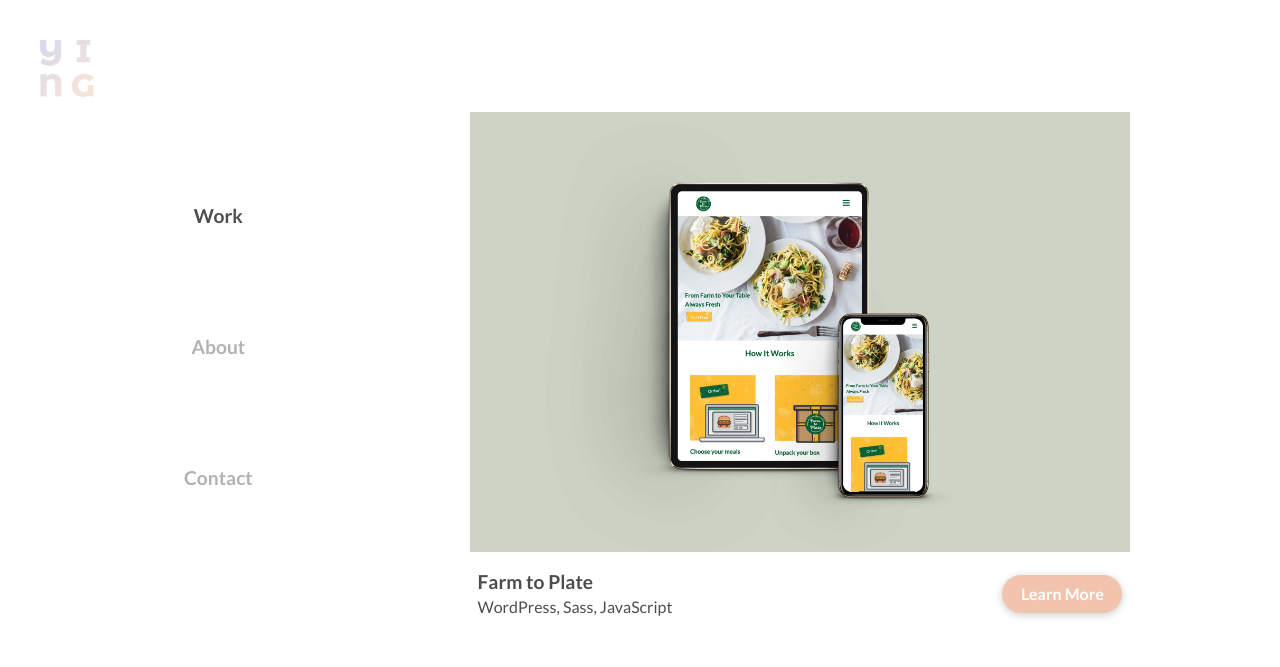
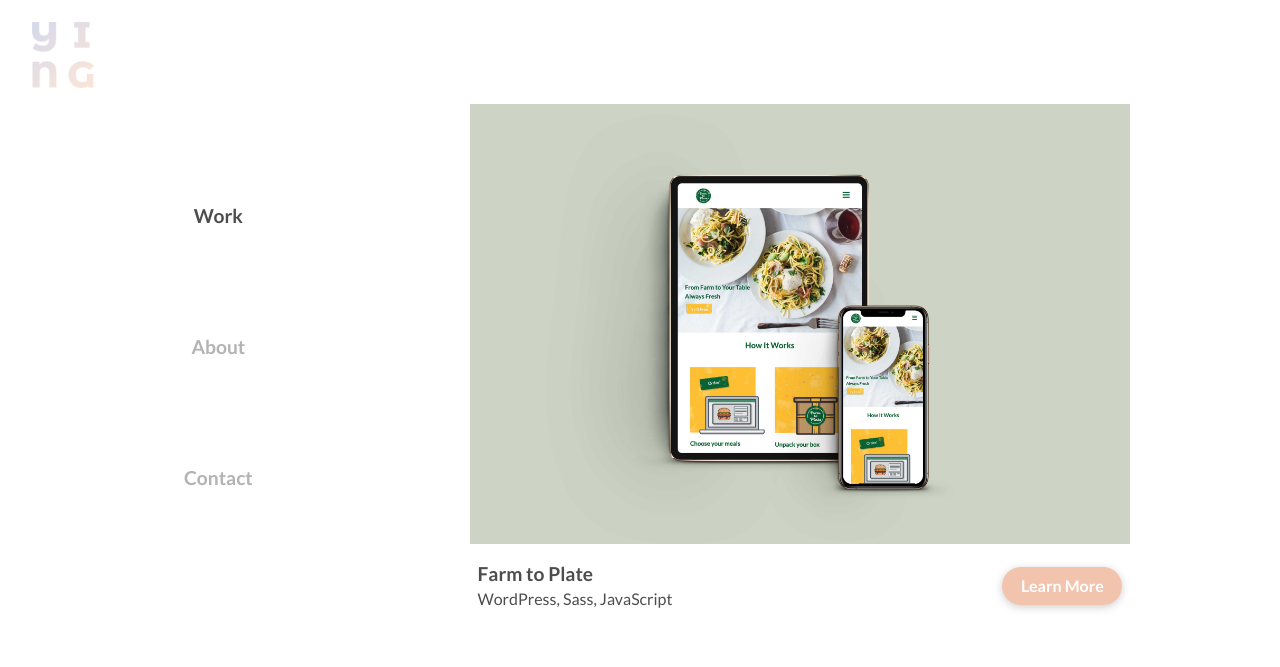
Before and after one commit to yfeng04/portfolio, a React app: page /work in a window 1280 px wide. Shown: the top 667 px of the page. Built offline with nearby package versions, Linux system fonts and the light colour scheme.

Commit message:
minor tweak

```diff
--- a/src/components/Header.js
+++ b/src/components/Header.js
@@ -6,7 +6,7 @@ function Header() {
 
     return (
         <header>
-            <Link to='/'><img src={logo} className="logo-image" alt="Site logo" /></Link>
+            <Link className="logo-image" to='/'><img src={logo} alt="Site logo" /></Link>
 
             <NavBar />
         </header>
--- a/src/styles/_header.scss
+++ b/src/styles/_header.scss
@@ -1,21 +1,25 @@
 header {
 
-    a {
-        text-align: center;
+    background-color: #fff;
+    position: fixed;
+    left: 0;
+    right: 0;
     display: block;
-        margin: 0 auto;
+    height: 85px;
+    z-index: 110;
 
     .logo-image {
+        position: fixed;
+        left: 0;
+        right: 0;
         width: 70px;
         padding: .5rem;
-            margin-top: .5rem;
+        margin: .5rem auto 0;
         transition: all .5s ease;
 
         &:hover {
             transform: scale(1.1);
         }
-        }
-
     }
 
     .nav-bar {
@@ -27,6 +31,8 @@ header {
             padding: 3.5rem;
             text-align: center;
             font-weight: 700;
+            display: block;
+            margin: 0 auto;
 
             &.active {
                 color: $text;
@@ -77,14 +83,13 @@ header {
 
     @media screen and (min-width: $breakpoint-tablet) {
 
-        a {
-            text-align: left;
-            padding: .5rem 0 0 .5rem;
+        background-color: transparent;
 
         .logo-image {
-                position: fixed;
+            text-align: left;
+            top: -10px;
+            padding: .5rem 0 0 .5rem;
             margin: 1.5rem;
-            }
         }
 
         .nav-bar {
```
Also changed, not shown: src/components/MobileNavigation.js (+0 -22 lines). Lines whose indentation alone changed are shown as unchanged.
